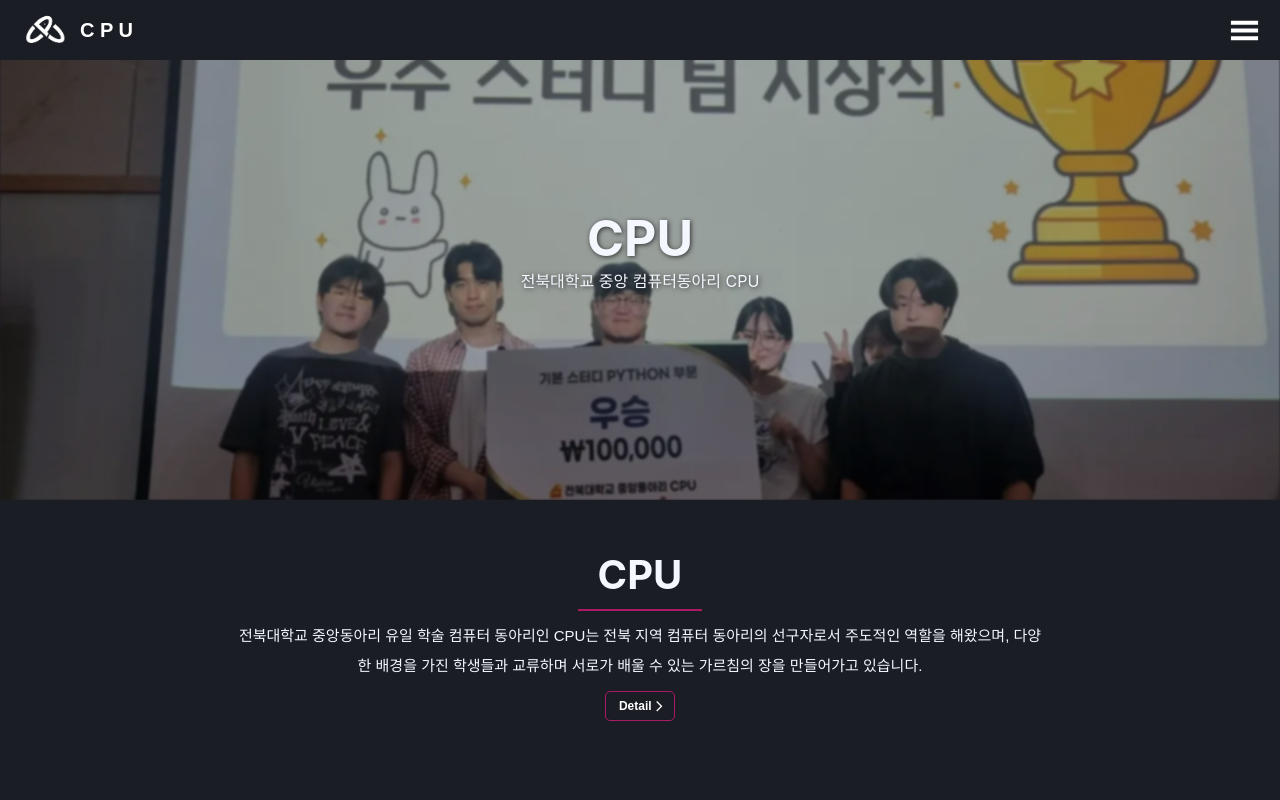
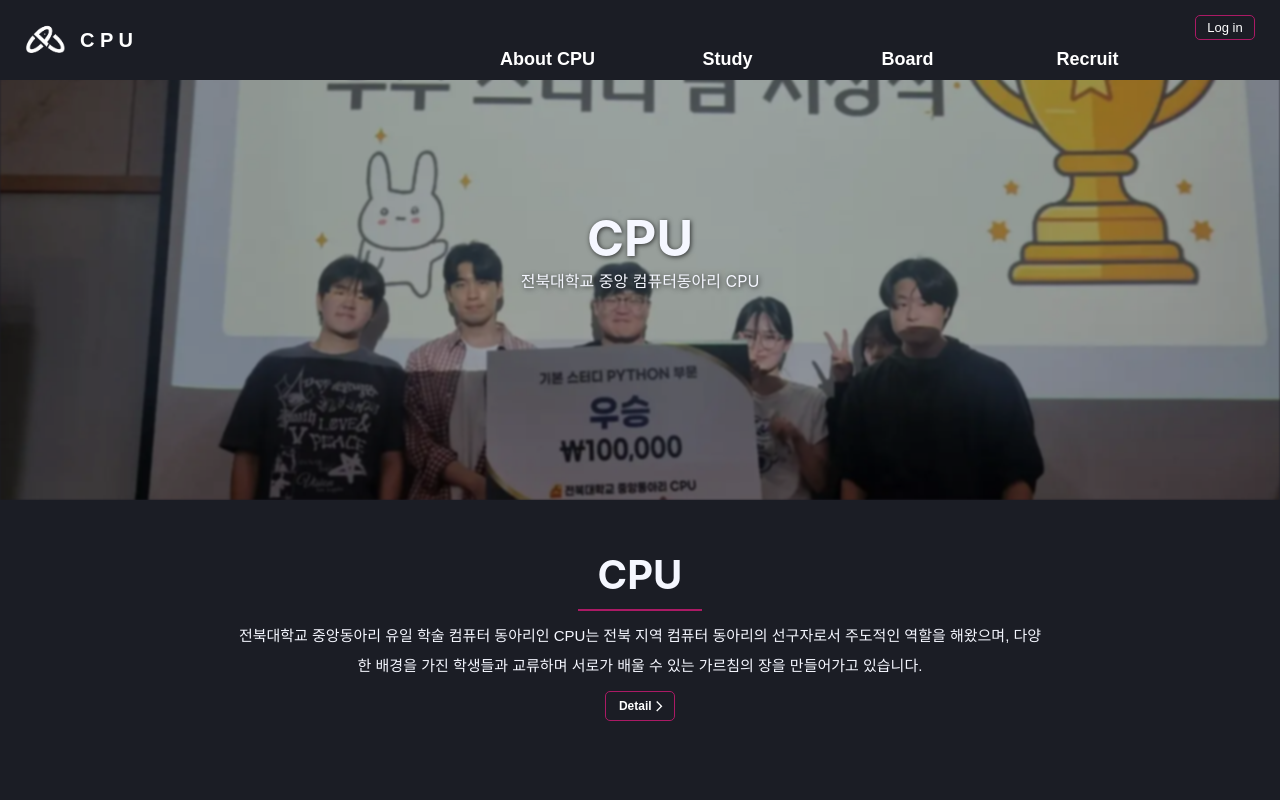
Before and after one commit to JBNU-CPU/FRONT, a React (Create React App) app: page / in a window 1280 px wide. Shown: the top 800 px of the page. Built offline with nearby package versions, Linux system fonts and the light colour scheme.

Commit message:
헤더 및 메뉴바 반응형 디자인 적용

```diff
--- a/src/components/Header.jsx
+++ b/src/components/Header.jsx
@@ -1,5 +1,6 @@
-import React,{useState} from "react";
+import React,{useState,useEffect} from "react";
 import { GiHamburgerMenu } from "react-icons/gi";
+import { AiOutlineClose } from "react-icons/ai";
 import logo from './logo/CPU_logo_white.png';
 import styled from 'styled-components';
 import { Link } from "react-router-dom";
@@ -15,6 +16,7 @@ const MainHeader = styled.header`
     align-items: center;
     justify-content: center;
     overflow-x: hidden;
+    overflow-Y: hidden;
     position: fixed; /* 화면에 고정 */
     top: 0; /* 화면 상단에 위치 */
     left: 0; /* 왼쪽부터 채움 */
@@ -22,19 +24,20 @@ const MainHeader = styled.header`
     z-index: 1000; /* 다른 요소 위로 보이도록 z-index 설정 */
     @media screen and (min-width : 768px) {
         justify-content: flex-start;
+        height:80px;
     }
 `;
 
 const Text = styled.p`
-    display: inline;
+    display: none;
     color: white;
     background: none;
     padding-left: 10px;
     font: bold 20px 'arial';
     margin : 0;
     margin-left: 20px;
-    @media screen and (max-width: 768px){
-        display: none;
+    @media screen and (min-width: 768px){
+        display: inline;
     }
     &:hover{
         cursor: pointer;
@@ -72,11 +75,37 @@ const Hamburger = styled(GiHamburgerMenu)`
         color: gray;
     }
 `
+const CloseIcon = styled(AiOutlineClose)`
+    color: white;
+    background: #1b1d25;
+    width: 31px;
+    height: 31px;
+    position: absolute;
+    left:60%;   /* 100 - (menu.jsx/Container width) */
+    margin-left:10px;
+    cursor: pointer;
+    z-index: auto;
+    @media screen and (max-width : 480px) {
+        left: 30%; /* 100 - (menu.jsx/Container width) */
+    }
+    &:hover {
+        color: gray;
+    }
+`;
 
 // to경로 메인 페이지로 이동하도록 설정하기
 const Header = () => {
     const [menuOpen, setMenuOpen] = useState(false);
     const navigate = useNavigate();
+
+    //화면 사이즈 (태블릿&데스크탑)
+    const [isDesktop, setIsDesktop] = useState(window.innerWidth >= 1024)
+
+    useEffect(()=>{
+        const handleResize = () => setIsDesktop(window.innerWidth>=1024); //사이즈 감지
+        window.addEventListener("resize",handleResize); //창 크기 변경 시 발생
+        return ()=> window.removeEventListener("resize",handleResize);
+    },[]);
 
     // Menu 열기/닫기 토글
     const toggleMenu = (e) => {
@@ -96,11 +125,22 @@ const Header = () => {
     return (
         <>
             <MainHeader>
-                <ImgLink to="/"><Img src={logo} alt="cpu_white_logo" /></ImgLink>
-                <Text onClick={handleClickLogo}>C P U</Text>
-                <Hamburger onClick={toggleMenu} className="hamburger-icon"/>
+                {!menuOpen && (
+                    <>
+                    <ImgLink to="/"><Img src={logo} alt="cpu_white_logo" /></ImgLink>
+                    <Text onClick={handleClickLogo}>C P U</Text>
+                    </>
+                )}
+                {!isDesktop && (
+                    menuOpen ? (
+                        <CloseIcon onClick={toggleMenu} className="close-icon" />
+                      ) : (
+                        <Hamburger onClick={toggleMenu} className="hamburger-icon" />
+                      )
+                )}
             </MainHeader>
-            {menuOpen && <Menu closeMenu={closeMenu}/>}
+            {isDesktop && <Menu closeMenu={closeMenu} />}
+            {!isDesktop && menuOpen && <Menu closeMenu={closeMenu}/>}
         </>
     );
 };
--- a/src/components/Menu.jsx
+++ b/src/components/Menu.jsx
@@ -7,8 +7,7 @@ import AdminContext from "../AdminContext";
 import axios from "axios";
 
 const Container = styled.div`
-    width: calc(30%);
-    height: 100%;
+    width: calc(40%);
     background: #1b1d25;
     position: fixed;
     right: 0;
@@ -16,16 +15,28 @@ const Container = styled.div`
     flex-direction: column;
     z-index: 1001;
     top: 60px;
-    @media screen and (max-width : 700px) {
-        width: calc(50%);
+    @media screen and (max-width : 480px) {
+        width: calc(70%);
+    }
+    @media screen and (max-width : 1023px) {
+        height: 100%;
+    }
+    @media screen and (min-width : 1024px) {
+        width: 80%;
+        top: 0;
+        min-height: 80px;
     }
 `;
 
-const LogoWrapper = styled.div`
+
+const LogoWrapper = styled(Link)`
     display: flex;
     justify-content: center;
     background: none;
     padding: 10px;
+    @media screen and (min-width: 1024px){
+        display: none;
+    }
 `;
 
 const Logo = styled.img`
@@ -37,6 +48,9 @@ const Logo = styled.img`
         width: 80px;
         height: auto;
     }
+    @media screen and (min-width: 1024px){
+        display: none;
+    }
 `;
 
 const MenuWrapper = styled.ul`
@@ -46,8 +60,25 @@ const MenuWrapper = styled.ul`
     text-align: center;
     margin: 0;
     padding: 0;
+    font-size: 18px;
     @media screen and (max-width : 700px) {
        font-size: 18px;
+    }
+    @media screen and (min-width: 1024px) {
+        display: flex;
+        position: absolute;
+        width:90%;
+        bottom:0;
+        right : 10%;
+        justify-content: end;
+    }
+`;
+const MenuBox = styled.div`
+    @media screen and (min-width: 1024px) {
+        margin: 0 10px 0 10px;
+        text-align: center;
+        width:160px;
+        justify-content: center;
     }
 `;
 
@@ -58,7 +89,13 @@ const Menuli = styled.li`
     padding-bottom: 15px;
     cursor: pointer;
     transition: text-shadow 0.3s ease, transform 0.3s ease; /* 부드러운 전환 효과 추가 */
-
+    @media screen and (min-width: 1024px) {
+        align-self: end;
+        white-space: nowrap;
+        justify-content:center;
+        padding-top: 0px;
+        padding-bottom: 10px;
+    }
     &:hover {
         text-shadow: 0 0 10px #d1cecf; /* 글자 주변 빛나는 효과 */
         transform: scale(1.05); /* 살짝 확대 */
@@ -75,6 +112,13 @@ const SubMenuWrapper = styled.div`
     display: flex;
     justify-content: center;
     background: none;
+    @media screen and (min-width: 1024px) {
+        display: ${({ isOpen }) => (isOpen ? 'block' : 'none')};
+        position: absolute;  /* 헤더 내부에서 드롭다운을 띄우기 위한 absolute */
+        top: 100%;  /* 헤더 바로 아래로 위치하도록 top을 100%로 설정 */
+        background: rgba(0,0,0,0.3);
+        z-index: 1002;  /* 드롭다운 메뉴가 다른 요소 위로 보이도록 z-index 설정 */
+    }
 `;
 
 const SubMenu = styled.ul`
@@ -86,8 +130,13 @@ const SubMenu = styled.ul`
     width: 150px;
     font: bold 17px 'arial';
     @media screen and (max-width : 700px) {
-       font-size: 15px;
-       width: calc(70%);
+        font-size: 15px;
+        width: calc(70%);
+    }
+    @media screen and (min-width : 1024px) {
+        width:160px;
+        padding-top:10px;
+        justify-content: center;
     }
 `;
 
@@ -96,9 +145,17 @@ const LoginWrapper = styled.div`
     display: flex;
     justify-content: center;
     position: relative;
-    top: 30px;
     flex-direction: column;
     align-items: center;
+    margin-top:10px;
+    @media screen and (min-width: 1024px) {
+        position: absolute;
+        top:0;
+        right:0;
+        flex-direction: row;
+        align-self:start;
+        margin: 15px 25px 0 0;
+    }
 `;
 
 const Login = styled.button`
@@ -126,6 +183,11 @@ const Login = styled.button`
         height: 25px;
         font-size: 12px;
     }
+    @media screen and (min-width: 1024px) {
+        font: normal 13px 'arial';
+        width: 60px;
+        height: 25px;
+    }
 `;
 
 
@@ -137,7 +199,7 @@ const StyledLink = styled(Link)`
 
 const Mypage = styled.p`
     color: white;
-    margin: 20px 0 0 0;
+    margin: 20px 0 20px 0;
     font: bold 13px 'arial';
     &:hover{
         cursor: pointer;
@@ -145,32 +207,42 @@ const Mypage = styled.p`
     @media screen and (max-width : 700px) {
         font-size: 12px;
     }
+    @media screen and (min-width: 1024px) {
+        align-self:center;
+        margin: 0 10px 0 0;
+        white-space: nowrap;
+        font: normal 13px 'arial';
+    }
 `
 
 const Menu = ({closeMenu}) => {
     const navigate = useNavigate();
-    const [isStudyOpen, setIsStudyOpen] = useState(false);
-    const [isBoardOpen, setIsBoardOpen] = useState(false);
+    const [openMenu, setOpenMenu] = useState(null);
     const { isAuthenticated, setIsAuthenticated } = useContext(AuthContext);
     const { isAdmin } = useContext(AdminContext);
     const menuRef = useRef(null);
+    //화면 사이즈 (데스크탑)
+    const [isDesktop, setIsDesktop] = useState(window.innerWidth >= 1024)
 
-    const handleStudyClick = () => {
-        setIsStudyOpen(prev => !prev);
-        setIsBoardOpen(false);
-    };
+    useEffect(()=>{
+        const handleResize = () => setIsDesktop(window.innerWidth>=1024); //사이즈 감지
+        window.addEventListener("resize",handleResize); //창 크기 변경 시 발생
+        return ()=> window.removeEventListener("resize",handleResize);
+    },[]);
 
-    const handleBoardClick = () => {
-        setIsBoardOpen(prev => !prev);
-        setIsStudyOpen(false);
+    // 상위 메뉴 클릭 시
+    const toggleMenu = (menuName) => {
+        setOpenMenu((prevMenu) => (prevMenu === menuName ? null : menuName));
     };
 
     const handleSubMenuClick = (tab) => {
         navigate('/studymain', { state: { tab } });
+        closeMenu();
     };
 
     const handlemypage = () => {
         navigate('/mypage');
+        closeMenu();
     };
 
     const handleLogout = async () => {
@@ -210,49 +282,75 @@ const Menu = ({closeMenu}) => {
         };
     }, [closeMenu]);
 
+
     return (
         <Container ref={menuRef}>
-            <LogoWrapper>
+            <LogoWrapper to="/" onClick={() => closeMenu()}>
                 <Logo src={logo} />
             </LogoWrapper>
             <MenuWrapper>
-                <Menuli><StyledLink to='/about'>About CPU</StyledLink></Menuli>
-                <Menuli onClick={handleStudyClick}>Study</Menuli>
-                {isStudyOpen && (
-                    <SubMenuWrapper>
+                <MenuBox>
+                <Menuli><StyledLink to='/about' onClick={() => closeMenu()}>About CPU</StyledLink></Menuli>
+                </MenuBox>
+                <MenuBox>
+                <Menuli
+                    onClick={!isDesktop? () => toggleMenu("study") : undefined}
+                    onMouseEnter={isDesktop ? () => setOpenMenu("study") : undefined}
+                    onMouseLeave={isDesktop ? () => setOpenMenu(null) : undefined}
+                >
+                    Study
+                </Menuli>
+                {openMenu === "study" && (
+                    <SubMenuWrapper
+                        onMouseEnter={isDesktop ? () => setOpenMenu("study") : undefined}
+                        onMouseLeave={isDesktop ? () => setOpenMenu(null) : undefined}
+                        isOpen={openMenu === "study"}>
                         <SubMenu>
-                            <Menuli style={{ color: '#C0C0C0' }} onClick={() => handleSubMenuClick('section')}>세션</Menuli>
-                            <Menuli style={{ color: '#C0C0C0' }} onClick={() => handleSubMenuClick('study')}>스터디</Menuli>
-                            <Menuli style={{ color: '#C0C0C0' }} onClick={() => handleSubMenuClick('project')}>프로젝트</Menuli>
+                            <Menuli style={{ color: '#ffffff' }} onClick={() => handleSubMenuClick('section')}>세션</Menuli>
+                            <Menuli style={{ color: '#ffffff' }} onClick={() => handleSubMenuClick('study')}>스터디</Menuli>
+                            <Menuli style={{ color: '#ffffff' }} onClick={() => handleSubMenuClick('project')}>프로젝트</Menuli>
                         </SubMenu>
                     </SubMenuWrapper>
                 )}
-                <Menuli onClick={handleBoardClick}>Board</Menuli>
-                {isBoardOpen && (
-                    <SubMenuWrapper>
+                </MenuBox>
+                <MenuBox>
+                <Menuli
+                    onClick={!isDesktop? () => toggleMenu("board") : undefined}
+                    onMouseEnter={isDesktop ? () => setOpenMenu("board") : undefined}
+                    onMouseLeave={isDesktop ? () => setOpenMenu(null) : undefined}
+                >
+                    Board
+                </Menuli>
+                {openMenu === "board" && (
+                    <SubMenuWrapper
+                        onMouseEnter={isDesktop ? () => setOpenMenu("board") : undefined}
+                        onMouseLeave={isDesktop ? () => setOpenMenu(null) : undefined}
+                        isOpen={openMenu === "board"}
+                    >
                         <SubMenu>
-                            <Menuli style={{ color: '#C0C0C0' }}><StyledLink to='/notification'>공지사항</StyledLink></Menuli>
-                            <Menuli style={{ color: '#C0C0C0' }}><StyledLink to='/community'>커뮤니티</StyledLink></Menuli>
-                            <Menuli style={{ color: '#C0C0C0' }}><StyledLink to='/gallery'>갤러리</StyledLink></Menuli>
+                            <Menuli style={{ color: '#C0C0C0' }}><StyledLink to='/notification' onClick={() => closeMenu()}>공지사항</StyledLink></Menuli>
+                            <Menuli style={{ color: '#C0C0C0' }}><StyledLink to='/community' onClick={() => closeMenu()}>커뮤니티</StyledLink></Menuli>
+                            <Menuli style={{ color: '#C0C0C0' }}><StyledLink to='/gallery' onClick={() => closeMenu()}>갤러리</StyledLink></Menuli>
                         </SubMenu>
                     </SubMenuWrapper>
                 )}
-                <Menuli><a href="https://docs.google.com/forms/d/e/1FAIpQLSdRVK-FqquWklAH8BZO69FnnGzRnioZ51jf3OpBXnUMGvDeUQ/viewform?usp=dialog" style={{ background: "none", textDecoration: "none", color: "white" }}>Recruit</a></Menuli>
+                </MenuBox>
+                <MenuBox><Menuli><a href="https://docs.google.com/forms/d/e/1FAIpQLSdRVK-FqquWklAH8BZO69FnnGzRnioZ51jf3OpBXnUMGvDeUQ/viewform?usp=dialog" style={{ background: "none", textDecoration: "none", color: "white" }}>Recruit</a></Menuli></MenuBox>
                 {isAdmin && ( // isAdmin이 true일 때만 Management 표시
-                    <Menuli><StyledLink to='/management'>Management</StyledLink></Menuli>
+                    <MenuBox><Menuli><StyledLink to='/management' onClick={() => closeMenu()}>Management</StyledLink></Menuli></MenuBox>
                 )}
             </MenuWrapper>
             <LoginWrapper>
                 {isAuthenticated ? (
                     <>
+                        <Mypage onClick={handlemypage}>마이페이지</Mypage>
                         <Login onClick={handleLogout}>
                             <StyledLink to='/'>Log out</StyledLink>
                         </Login>
-                        <Mypage onClick={handlemypage}>마이페이지</Mypage>
                     </>
                 ) : (
                     <Login>
-                        <StyledLink to='/login'>Log in</StyledLink>
+                        <StyledLink to='/login' onClick={() => closeMenu()}>Log in</StyledLink>
                     </Login>
                 )}
             </LoginWrapper>
```
